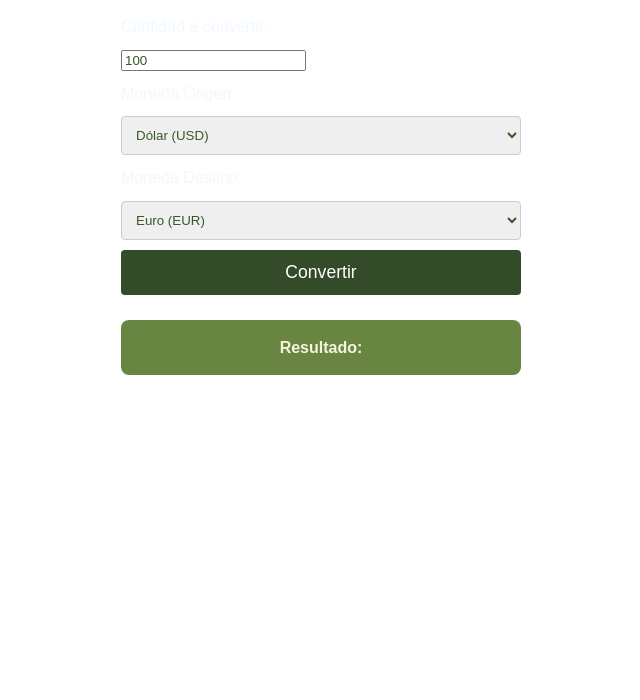
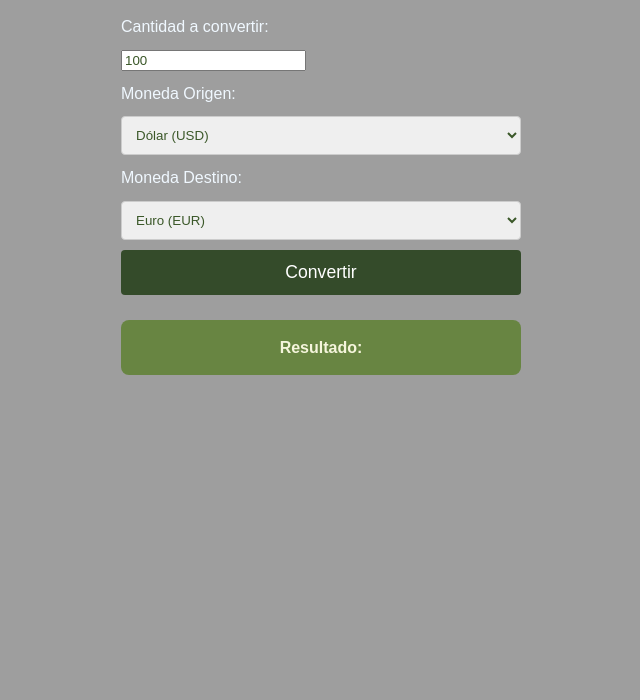
Before and after one commit to DenisseMaxson/Divisas, a plain HTML site: page index.html in a window 1280 px wide. Shown: the part 100-800 px from the top of the page, without its empty margins (319-959 px from the left). Drawn offline with Linux system fonts and the light colour scheme; the site is published under a folder, as on GitHub Pages, so addresses that start at the root find nothing.

Commit message:
actualizando ruta de estilos

```diff
--- a/CSS/styles.css
+++ b/CSS/styles.css
@@ -3,7 +3,7 @@
 }
 
 body {
-     background-image: url(/CSS/pexels-pixabay-259132.jpg);
+     background-image: url(../CSS/pexels-pixabay-259132.jpg);
      background-size: cover;
     font-family: Arial, sans-serif;
     padding: 20px;
```
